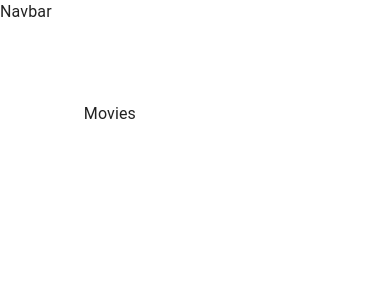
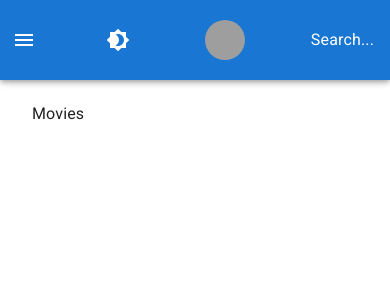
Before and after one commit to HarshitChauhan/movieatery, a React (Create React App) app: page / in a window 390 px wide. Shown: the top 300 px of the page. Built offline with nearby package versions, Linux system fonts and the light colour scheme; grey boxes are pictures that could not be loaded.

Commit message:
Navbar design

```diff
--- a/public/index.html
+++ b/public/index.html
@@ -9,6 +9,9 @@
       name="description"
       content="a video streaming web application"
     />
+    <link rel="stylesheet" href="https://fonts.googleapis.com/css?family=Roboto:300,400,500,700&display=swap"
+/>
+
     <!-- <link rel="apple-touch-icon" href="%PUBLIC_URL%/logo192.png" /> -->
     <!--
       manifest.json provides metadata used when your web app is installed on a
--- a/src/components/Navbar/Navbar.jsx
+++ b/src/components/Navbar/Navbar.jsx
@@ -1,8 +1,55 @@
 import React from 'react';
+import { AppBar, IconButton, Toolbar, Drawer, Button, Avatar, useMediaQuery } from '@mui/material';
+import { Menu, AccountCircle, Brightness4, Brightness7 } from '@mui/icons-material';
+import { useTheme } from '@mui/material/styles';
+import { Link } from 'react-router-dom';
+import useStyles from './styles';
 
 function Navbar() {
+  const classes = useStyles();
+  const theme = useTheme();
+  const isAuthenticated = true;
+  const isMobileDevice = useMediaQuery('(max-width:600px)');
+
   return (
-    <div>Navbar</div>
+    <AppBar position="fixed">
+      <Toolbar className={classes.toolbar}>
+        {isMobileDevice && (
+          <IconButton
+            color="inherit"
+            edge="start"
+            style={{ outline: 'none' }}
+            onClick={() => {}}
+            className={classes.menuButton}
+          >
+            <Menu />
+          </IconButton>
+        )}
+        <IconButton color="inherit" onClick={() => {}}>
+          { theme.palette.mode === 'dark' ? <Brightness7 /> : <Brightness4 />}
+        </IconButton>
+        {!isMobileDevice && 'Search...'}
+        <div>
+          { !isAuthenticated ? (
+            <Button color="inherit" sx={{ ml: 1 }} onClick={() => {}}>
+              Login &nbsp; <AccountCircle />
+            </Button>
+          ) : (
+            <Button
+              color="inherit"
+              component={Link}
+              to="/profile/:id"
+              className={classes.linkButton}
+              onClick={() => {}}
+            >
+              {!isMobileDevice && <>My Movies&nbsp;</>}
+              <Avatar style={{ width: '30', height: '30' }} alt="Profile" src="https://www.istockphoto.com/photos/avatar" />
+            </Button>
+          )}
+        </div>
+        {isMobileDevice && 'Search...'}
+      </Toolbar>
+    </AppBar>
   );
 }
 
--- /dev/null
+++ b/src/components/Navbar/styles.js
@@ -0,0 +1,20 @@
+import { makeStyles } from '@mui/styles';
+
+export default makeStyles((theme) => ({
+  toolbar: {
+    height: '80px',
+    display: 'flex',
+    justifyContent: 'space-between',
+    marginLeft: '240px',
+    [theme.breakpoints.down('sm')]: {
+      marginLeft: '0',
+      flexWrap: 'wrap',
+    },
+  },
+  menuButton: {
+    marginRight: theme.spacing(2),
+    [theme.breakpoints.up('sm')]: {
+      display: 'none',
+    },
+  },
+}));
--- a/src/index.js
+++ b/src/index.js
@@ -1,14 +1,19 @@
 import React from 'react';
 import ReactDOM from 'react-dom/client';
 import { BrowserRouter } from 'react-router-dom';
+import { createTheme, ThemeProvider } from '@mui/material/styles';
 import App from './components/App';
 import './index.css';
+
+const theme = createTheme({});
 
 const root = ReactDOM.createRoot(document.getElementById('root'));
 root.render(
   <React.StrictMode>
-    <BrowserRouter>
-      <App />
-    </BrowserRouter>
+    <ThemeProvider theme={theme}>
+      <BrowserRouter>
+        <App />
+      </BrowserRouter>
+    </ThemeProvider>
   </React.StrictMode>,
 );
```
